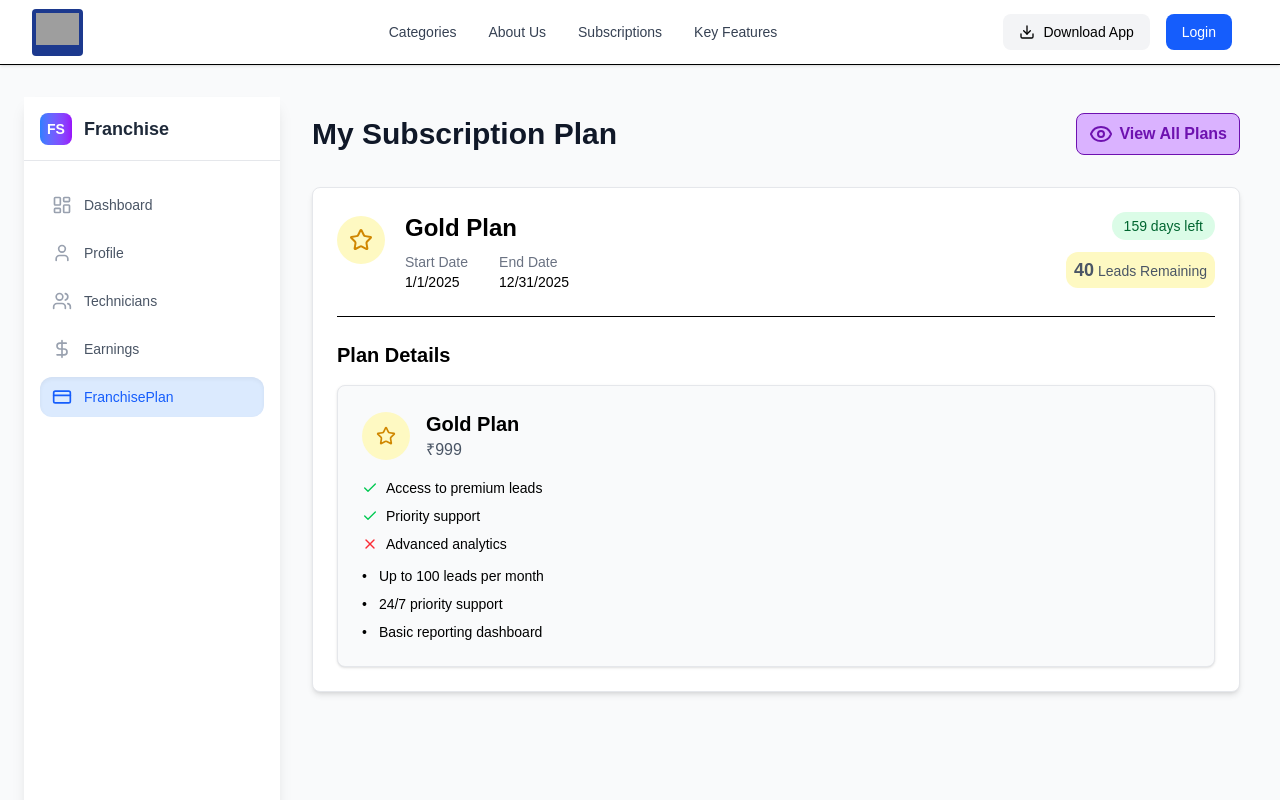
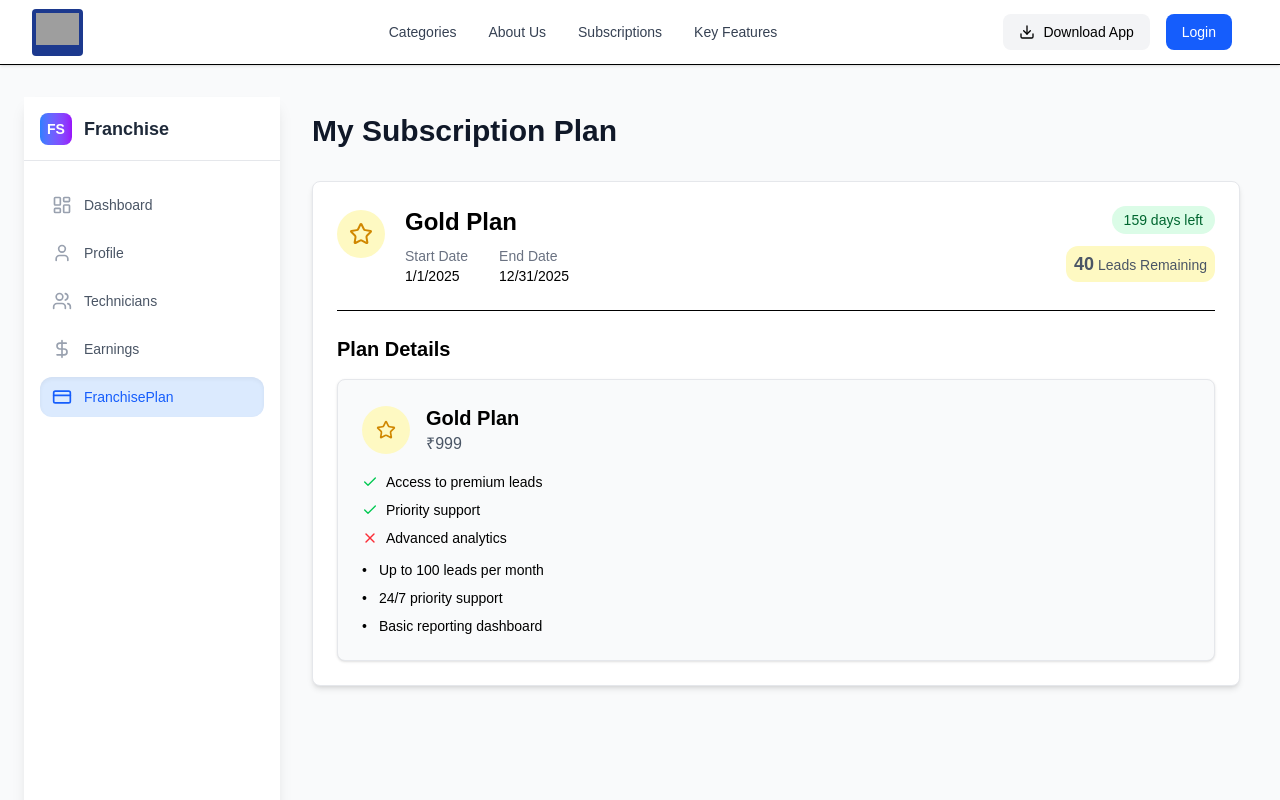
Before and after one commit to prnvgitservice/Franchise-web, a React (Vite) app: page /franchiseSubscription in a window 1280 px wide. Shown: the top 800 px of the page. Built offline with nearby package versions, Linux system fonts and the light colour scheme; grey boxes are pictures that could not be loaded.

Commit message:
franchise page updates

```diff
--- a/src/components/FranchiseHomePage/FranchiseSubscription.tsx
+++ b/src/components/FranchiseHomePage/FranchiseSubscription.tsx
@@ -53,13 +53,13 @@ const FranchiseSubscription = () => {
     <div className="p-4 max-w-6xl mx-auto">
       <div className="flex justify-between items-center mb-8">
         <h1 className="text-3xl font-bold text-gray-900">My Subscription Plan</h1>
-        <button
+        {/* <button
           onClick={() => navigate('/technician/plans')}
           className="px-3 py-2 border rounded-lg bg-purple-300 hover:bg-purple-400 flex text-purple-800 font-bold"
         >
           <EyeIcon />
           <span className='ms-1.5'> View All Plans</span>
-        </button>
+        </button> */}
       </div>
 
       {currentSubscription ? (
--- a/src/components/layout/Header.tsx
+++ b/src/components/layout/Header.tsx
@@ -67,12 +67,12 @@ function Header() {
     <header className="bg-white shadow-sm border-b z-10 relative">
       <div className="max-w-7xl mx-auto px-4 sm:px-6 lg:px-8">
         <div className="flex items-center justify-between h-16">
-          <div className="flex-shrink-0 bg-blue-900 rounded px-1 py-1">
+          <div className="flex-shrink-0 bg-blue-900 rounded px-1 py-1 ">
             <button onClick={handleLogoClick}>
               <img
                 src="https://prnvservices.com/uploads/logo/1695377568_logo-white.png"
                 alt="Justdial Logo"
-                className="h-8 w-auto"
+                className="h-8 w-auto cursor-pointer"
               />
             </button>
           </div>
```
